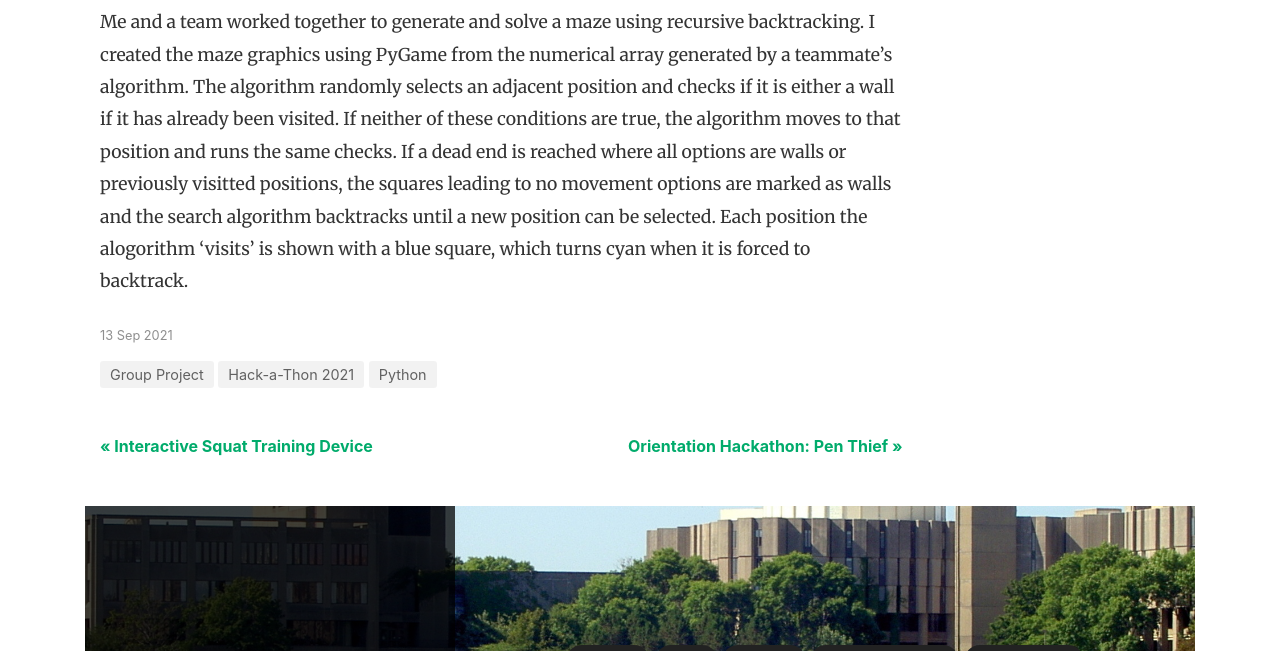
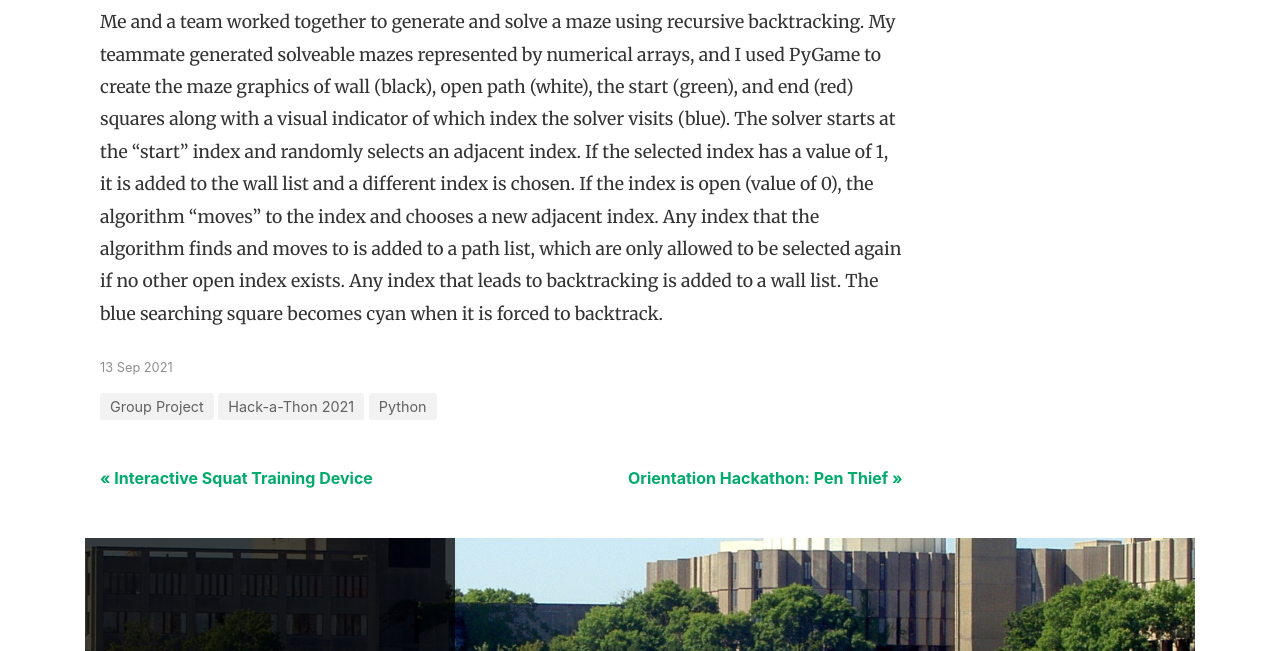
Before and after one commit to roy2909/roy2909.github.io, a Jekyll site: the page built from _posts/2021-09-13-Maze.md, in a window 1280 px wide and 900 px high, scrolled down 429 px, cut to the strip 249-900 px from the top of the window. Built offline with Jekyll 4.4.1, drawn with Linux system fonts in a browser that asks for light colours; nearby versions of some CDN libraries; comment, search, counter and statistics services are not loaded.

Commit message:
Improving Maze description

```diff
--- a/_posts/2021-09-13-Maze.md
+++ b/_posts/2021-09-13-Maze.md
@@ -9,4 +9,4 @@ hidden: true
 
 <iframe width="560" height="315" src="https://www.youtube.com/embed/r4uDLioyMAk" title="YouTube video player" frameborder="0" allow="accelerometer; autoplay; clipboard-write; encrypted-media; gyroscope; picture-in-picture" allowfullscreen></iframe>
 
-Me and a team worked together to generate and solve a maze using recursive backtracking. I created the maze graphics using PyGame from the numerical array generated by a teammate's algorithm. The algorithm randomly selects an adjacent position and checks if it is either a wall if it has already been visited. If neither of these conditions are true, the algorithm moves to that position and runs the same checks. If a dead end is reached where all options are walls or previously visitted positions, the squares leading to no movement options are marked as walls and the search algorithm backtracks until a new position can be selected. Each position the alogorithm 'visits' is shown with a blue square, which turns cyan when it is forced to backtrack.
+Me and a team worked together to generate and solve a maze using recursive backtracking. My teammate generated solveable mazes represented by numerical arrays, and I used PyGame to create the maze graphics of wall (black), open path (white), the start (green), and end (red) squares along with a visual indicator of which index the solver visits (blue). The solver starts at the "start" index and randomly selects an adjacent index. If the selected index has a value of 1, it is added to the wall list and a different index is chosen. If the index is open (value of 0), the algorithm "moves" to the index and chooses a new adjacent index. Any index that the algorithm finds and moves to is added to a path list, which are only allowed to be selected again if no other open index exists. Any index that leads to backtracking is added to a wall list. The blue searching square becomes cyan when it is forced to backtrack.
```
